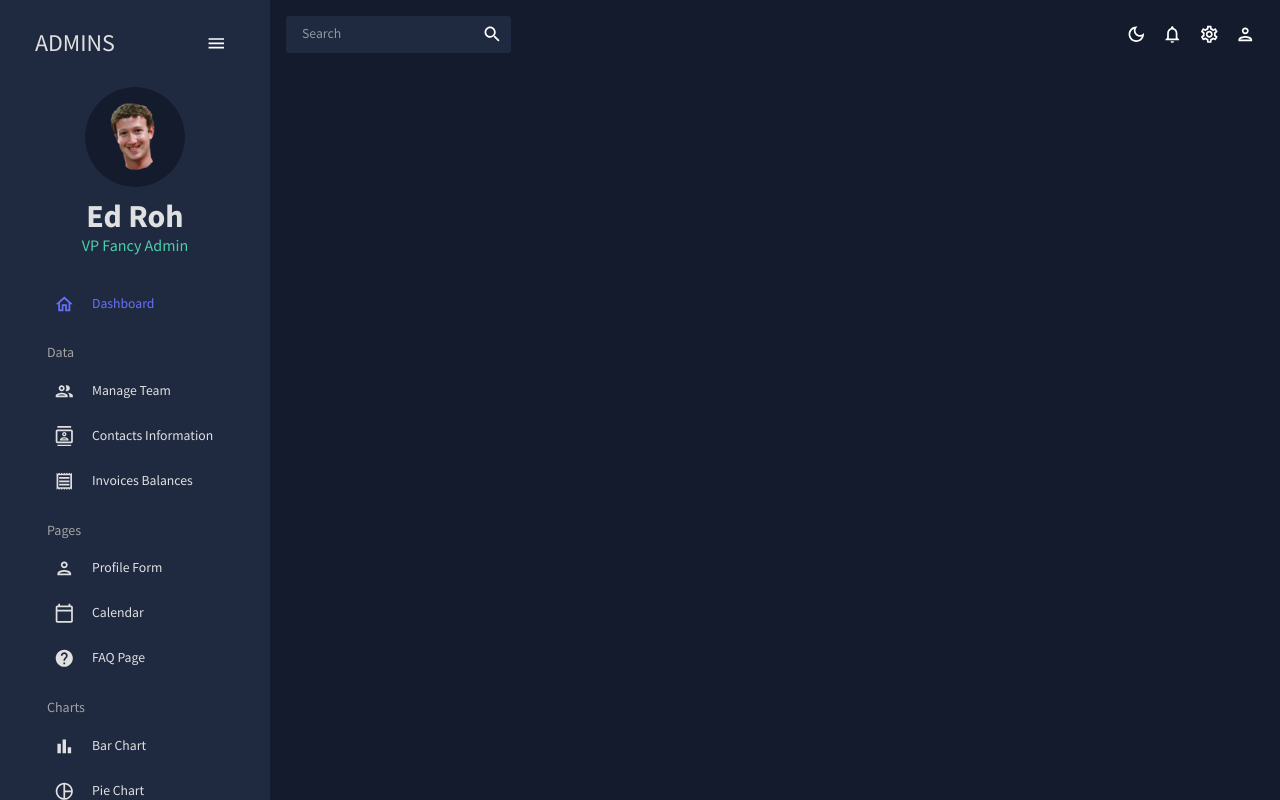
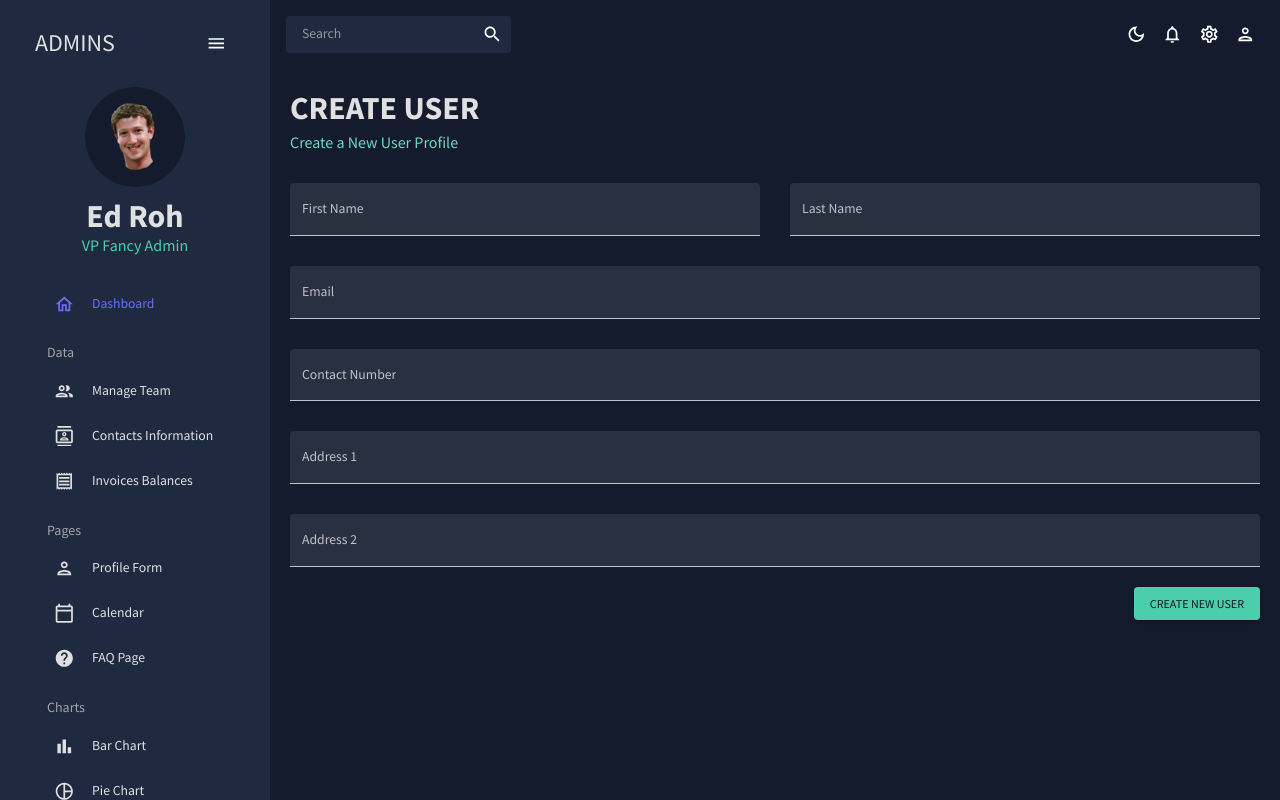
Before and after one commit to smhosseini96/react-admin-panel, a React (Create React App) app: page /form in a window 1280 px wide. Built offline with nearby package versions, Linux system fonts and the light colour scheme.

Commit message:
built new user component

```diff
--- a/src/App.js
+++ b/src/App.js
@@ -8,7 +8,7 @@
 import Invoices from "./scenes/invoices"
 import Contacts from "./scenes/contacts"
 // import Bar from "./scenes/bar"
-// import Form from "./scenes/form"
+import Form from "./scenes/form"
 // import Line from "./scenes/line"
 // import Pie from "./scenes/pie"
 // import FAQ from "./scenes/faq"
@@ -32,7 +32,7 @@
             <Route path="/team" element={<Team/>}/>
             <Route path="/contacts" element={<Contacts/>}/>
             <Route path="/invoices" element={<Invoices/>}/>
-            {/* <Route path="/form" element={<Form/>}/> */}
+            <Route path="/form" element={<Form/>}/>
             {/* <Route path="/bar" element={<Bar/>}/> */}
             {/* <Route path="/pie" element={<Pie/>}/> */}
             {/* <Route path="/line" element={<Line/>}/> */}
--- /dev/null
+++ b/src/scenes/form/index.jsx
@@ -0,0 +1,143 @@
+import {Box, Button, TextField} from '@mui/material'
+import {Formik} from'formik'
+import * as yup from 'yup'
+import useMediaQuery from '@mui/material/useMediaQuery'
+import Header from '../../components/Header'
+
+const initialValues = {
+    firstName: '',
+    lastName:'',
+    email:'',
+    contact:'',
+    address1:'',
+    address2:'',
+}
+
+const phoneRegExp =
+/^((\\+[1-9]{1,4}[ \\-]*)|(\\([0-9]{2,3}\\)[ \\-]*)|([0-9]{2,4})[ \\-]*)*?[0-9]{3,4}?[ \\-]*[0-9]{3,4}?$/
+
+
+const userSchema = yup.object().shape({
+    firstName: yup.string().required('required'),
+    lastName: yup.string().required('required'),
+    email: yup.string().email('Invalid Email').required('required'),
+    contact: yup.string().matches(phoneRegExp, 'Phone is not Valid').required('required'),
+    address1: yup.string().required('required'),
+    address2: yup.string().required('required'),
+
+})
+
+const Form = () => {
+    const isNonMobile = useMediaQuery('(min-width:600px)')
+
+    const handleFormSubmit = (values) => {
+        console.log(values)
+    }
+    return (
+        <Box m='20px'>
+            <Header title='CREATE USER' subtitle='Create a New User Profile' />
+
+            <Formik
+                onSubmit={handleFormSubmit}
+                initialValues={initialValues}
+                validationSchema={userSchema}
+            >
+                {({values, errors, touched, handleBlur, handleChange, handleSubmit}) => (
+                    <form onSubmit={handleSubmit}>
+                        <Box display='grid' gap='30px' gridTemplateColumns='repeat(4, minmax(0, 1fr))'
+                        sx={{'& > div': { gridColumn: isNonMobile ? undefined: 'span 4'}
+                        }}
+                        >
+                            <TextField
+                                fullWidth
+                                variant='filled'
+                                type='text'
+                                label='First Name'
+                                onBlur={handleBlur}
+                                onChange={handleChange}
+                                value={values.lastName}
+                                name='lastName'
+                                error={!!touched.lastName && !!errors.lastName}
+                                helperText={touched.lastName && errors.lastName}
+                                sx={{ gridColumn: 'span 2'}}
+                            />
+
+                            <TextField
+                                fullWidth
+                                variant='filled'
+                                type='text'
+                                label='Last Name'
+                                onBlur={handleBlur}
+                                onChange={handleChange}
+                                value={values.firstName}
+                                name='firstName'
+                                error={!!touched.firstName && !!errors.firstName}
+                                helperText={touched.firstName && errors.firstName}
+                                sx={{ gridColumn: 'span 2'}}
+                            />
+                            <TextField
+                                fullWidth
+                                variant='filled'
+                                type='email'
+                                label='Email'
+                                onBlur={handleBlur}
+                                onChange={handleChange}
+                                value={values.email}
+                                name='email'
+                                error={!!touched.email && !!errors.email}
+                                helperText={touched.email && errors.email}
+                                sx={{ gridColumn: 'span 4'}}
+                            />
+                            <TextField
+                                fullWidth
+                                variant='filled'
+                                type='text'
+                                label='Contact Number'
+                                onBlur={handleBlur}
+                                onChange={handleChange}
+                                value={values.contact}
+                                name='contact'
+                                error={!!touched.contact && !!errors.contact}
+                                helperText={touched.contact && errors.contact}
+                                sx={{ gridColumn: 'span 4'}}
+                            />
+                            <TextField
+                                fullWidth
+                                variant='filled'
+                                type='text'
+                                label='Address 1'
+                                onBlur={handleBlur}
+                                onChange={handleChange}
+                                value={values.address1}
+                                name='address1'
+                                error={!!touched.address1 && !!errors.address1}
+                                helperText={touched.address1 && errors.address1}
+                                sx={{ gridColumn: 'span 4'}}
+                            />
+                            <TextField
+                                fullWidth
+                                variant='filled'
+                                type='text'
+                                label='Address 2'
+                                onBlur={handleBlur}
+                                onChange={handleChange}
+                                value={values.address2}
+                                name='address2'
+                                error={!!touched.address2 && !!errors.address2}
+                                helperText={touched.address2 && errors.address2}
+                                sx={{ gridColumn: 'span 4'}}
+                            />
+                        </Box>
+                        <Box display='flex' justifyContent='end' mt='20px'>
+                            <Button type='submit' color='secondary' variant='contained'>
+                                Create New User
+                            </Button>
+                        </Box>
+                    </form>
+                )}
+            </Formik>
+        </Box>
+    )
+}
+
+export default Form
```
